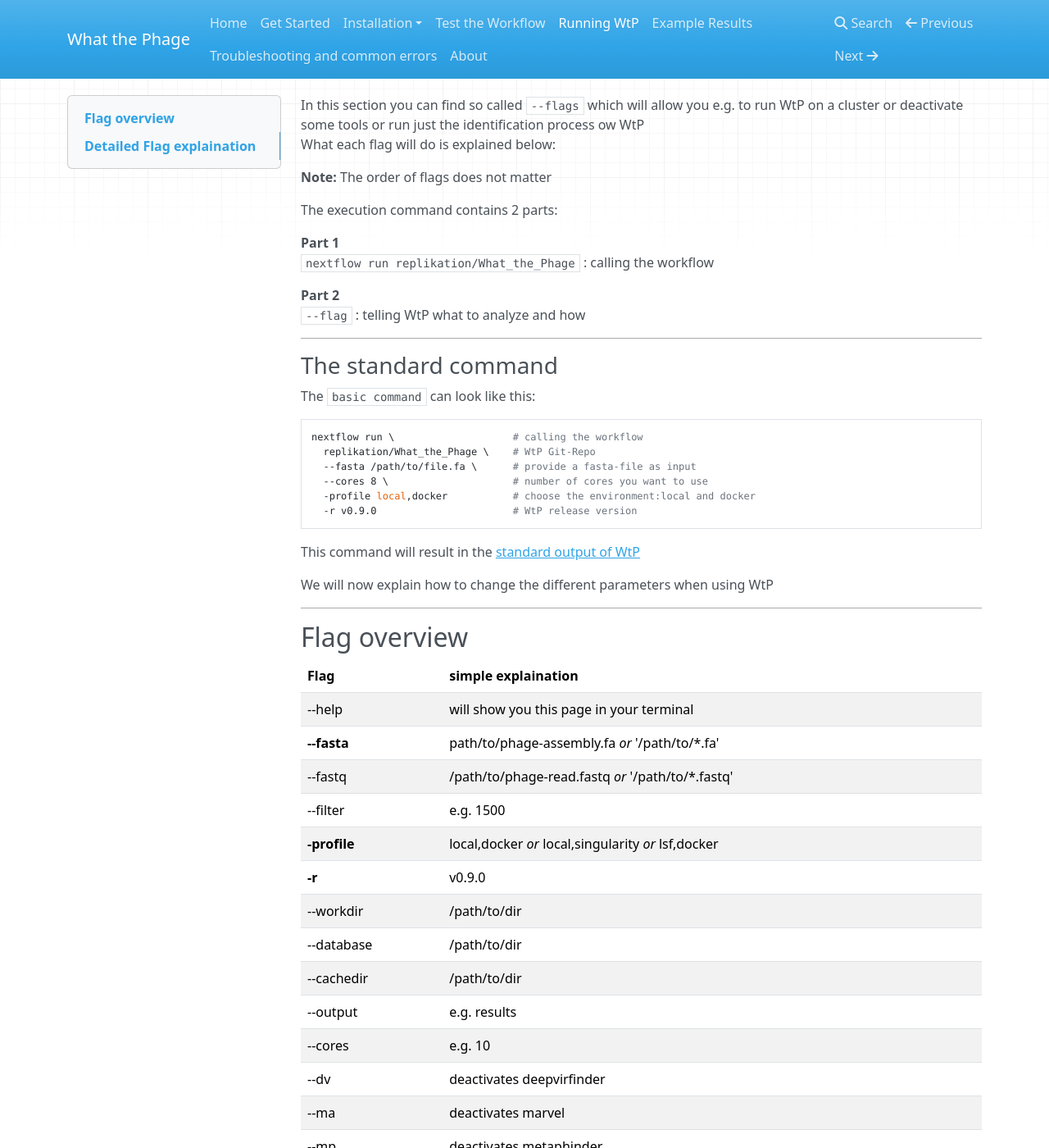
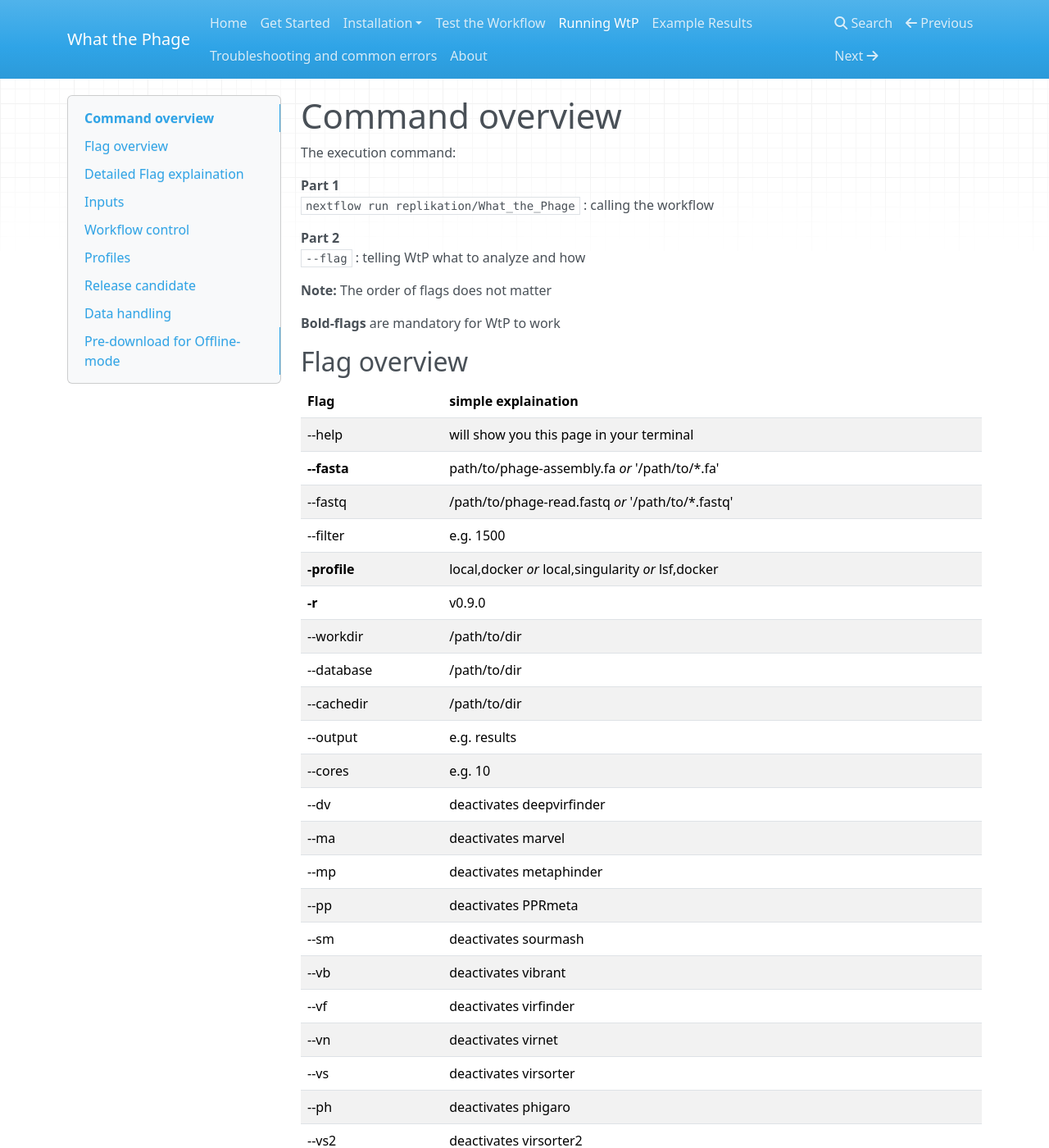
Before and after one commit to mult1fractal/wtp-documentation, an MkDocs documentation site: the page built from docs/command.md, in a window 1280 px wide and 1400 px high. Shown: the whole window at 82% size. Built offline with MkDocs 1.6.1, drawn with Linux system fonts in a browser that asks for light colours; nearby versions of some CDN libraries; some of the changed text lies outside the part shown.

Commit message:
more adjusted content

````diff
--- a/docs/command.md
+++ b/docs/command.md
@@ -1,9 +1,5 @@
-In this section you can find so called `--flags` which will allow you e.g. to run WtP on a cluster or deactivate some tools or run just the identification process ow WtP
-What each flag will do is explained below:
-
-**Note:** The order of flags does not matter
-
-The execution command contains 2 parts:
+# Command overview
+The execution command:
 
 **Part 1**
 `nextflow run replikation/What_the_Phage` : calling the workflow
@@ -11,27 +7,9 @@
 **Part 2**
 `--flag` : telling WtP what to analyze and how
 
------------------------------------------
+**Note:** The order of flags does not matter
 
-### The standard command
-
-The `basic command` can look like this:
-
-```bash
-nextflow run \                    # calling the workflow
-  replikation/What_the_Phage \    # WtP Git-Repo
-  --fasta /path/to/file.fa \      # provide a fasta-file as input
-  --cores 8 \                     # number of cores you want to use
-  -profile local,docker           # choose the environment:local and docker
-  -r v0.9.0                       # WtP release version
-```
-
-This command will result in the [standard output of WtP](results.md)
-
-
-We will now explain how to change the different parameters when using WtP
-
------------------------------------------
+**Bold-flags** are mandatory for WtP to work
 
 ## Flag overview
 |Flag|simple explaination|
@@ -61,7 +39,16 @@
 | --identify   |  only phage identification, skips analysis
 | --annotate   |  only annotation, skips phage identification
 
-**Bold-flags** are mandatory for WtP to work
+The `basic command` can look like this:
+
+```bash
+nextflow run \                    # calling the workflow
+  replikation/What_the_Phage \    # WtP Git-Repo
+  --fasta /path/to/file.fa \      # provide a fasta-file as input
+  --cores 8 \                     # number of cores you want to use
+  -profile local,docker           # choose the environment:local and docker
+  -r v0.9.0                       # WtP release version
+```
 
 -----------------------------------------
 
@@ -83,7 +70,7 @@
 
 -----------------------------------------
 
-### Inputs
+## Inputs
 * Input examples:
   * wildcards need single quotes around the path (`'`)
 ```bash
@@ -96,7 +83,7 @@
 
 -----------------------------------------
 
-### Workflow control
+## Workflow control
 * By default: all included phage identification tools are activated
 * but, you can turn off tools (check `--help` for more)
 
@@ -124,7 +111,7 @@
 
 -----------------------------------------
 
-### Profiles
+## Profiles
 1. Choose the environment: `local`, `slurm`, `lsf` or `ebi`
 2. Choose the engine: `docker` or `singularity`
 * examples:
@@ -136,7 +123,7 @@
 
 -----------------------------------------
 
-### Release candidate
+## Release candidate
 * A release candidate is a [released version of WtP](https://github.com/replikation/What_the_Phage/releases) which ensures proper functionality
 * version control ensures reproducibility as each tools version is also "locked" within the release candidate
   * databases have no automatic version control (they are downloaded from the source)
@@ -150,7 +137,7 @@
 
 -----------------------------------------
 
-### Data handling
+## Data handling
 
 * WtP handles everything by default
 * If you need to change paths use the following commands
@@ -164,7 +151,7 @@
 
 ---------------------------------------------
 
-### Pre-download for Offline-mode
+## Pre-download for Offline-mode
 
 * `--setup` skips analysis and just downloads all databases and containers
 * Needs roughly 30 GB storage for databases, excluding programs
--- a/docs/troubleshooting.md
+++ b/docs/troubleshooting.md
@@ -15,10 +17,7 @@
 -work-dir /path/to/dir    # defines the path where nextflow writes temporary files, default: '/tmp/nextflow-phage-$USER'
 ```
 
-
-
-
- Pathing of the database
+-----------------------------------
 
 ## Chromomap issues: terminated with an error exit status (1)
 
@@ -30,10 +29,14 @@
 [4e/57d82d] NOTE: Process 'phage_annotation_MSF:chromomap (1)' terminated with an error exit status (1) -- Execution is retried (1)
 ```
 
-The workflow works as intended. we included a few "failsafe" processes for chromomap, so if one plotting approach fails it retries another approach to render it,
+The workflow works as intended. We included a few "failsafe" processes for chromomap, so if one plotting approach fails it retries another approach to render it,
 thus you get the fail but the retry will work.
+In the end you will get the result
 
+-----------------------------------
 
+## Singularity image problems
 
-## singularity probleme mit images
-die nicht richtig gebaut werden --> setup zuerst machen und  dann wtp laufen lassen
+Sometimes the singularity runs fail because some singularity images are failing in their build process:
+* you can retry the the execution command
+* or you can run the [Pre-download for Offline-mode](command.md) and start WtP with the 'preloaded' images
````
Also changed, not shown: other parts of docs/troubleshooting.md (+2 -0 lines).
